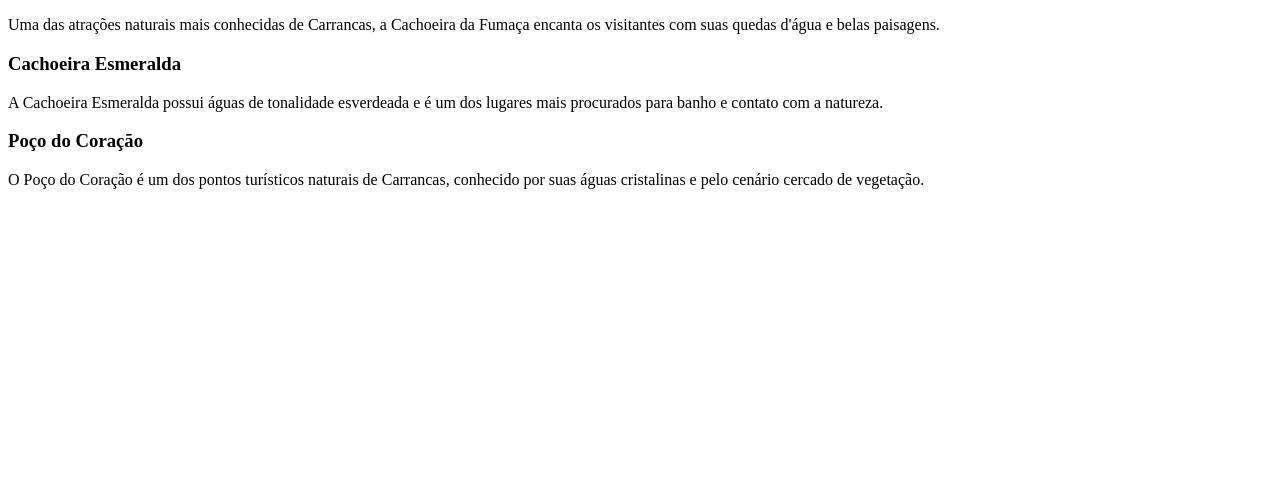
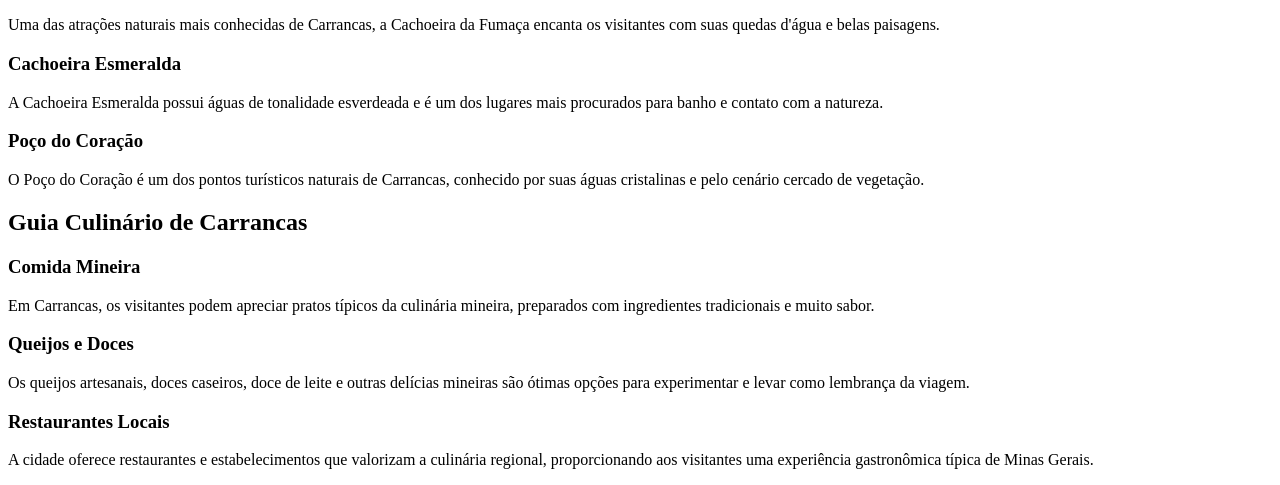
Before and after one commit to 0001243265-dot/Front_end_senai, a plain HTML site: page portal-multi-paginas/index.html in a window 1280 px wide. Shown: the part 714-1199 px from the top of the page. Before the commit the page ends 919 px from the top, so only its background shows below. Drawn offline with Linux system fonts and the light colour scheme.

Commit message:
finalizei meu quarto trabalho

```diff
--- a/portal-multi-paginas/index.html
+++ b/portal-multi-paginas/index.html
@@ -66,7 +66,38 @@
             de Carrancas, conhecido por suas águas cristalinas e
             pelo cenário cercado de vegetação.
         </p>
+
     </article>
+    <section id="dicas">
+    <h2>Guia Culinário de Carrancas</h2>
+
+    <article>
+        <h3>Comida Mineira</h3>
+        <p>
+            Em Carrancas, os visitantes podem apreciar pratos típicos
+            da culinária mineira, preparados com ingredientes
+            tradicionais e muito sabor.
+        </p>
+    </article>
+
+    <article>
+        <h3>Queijos e Doces</h3>
+        <p>
+            Os queijos artesanais, doces caseiros, doce de leite
+            e outras delícias mineiras são ótimas opções para
+            experimentar e levar como lembrança da viagem.
+        </p>
+    </article>
+
+    <article>
+        <h3>Restaurantes Locais</h3>
+        <p>
+            A cidade oferece restaurantes e estabelecimentos que
+            valorizam a culinária regional, proporcionando aos
+            visitantes uma experiência gastronômica típica de Minas Gerais.
+        </p>
+    </article>
+</section>
 </section>
 </body>
 </html>
```
